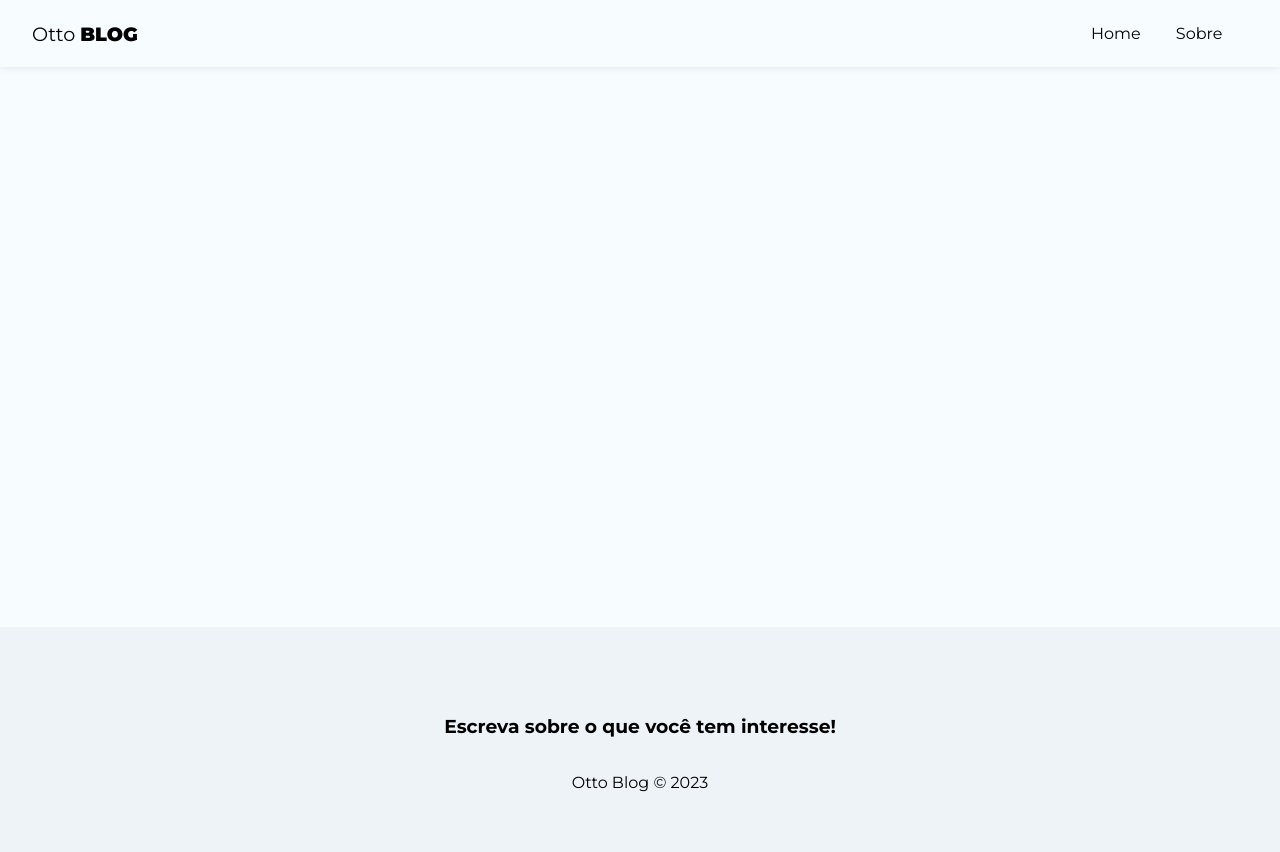
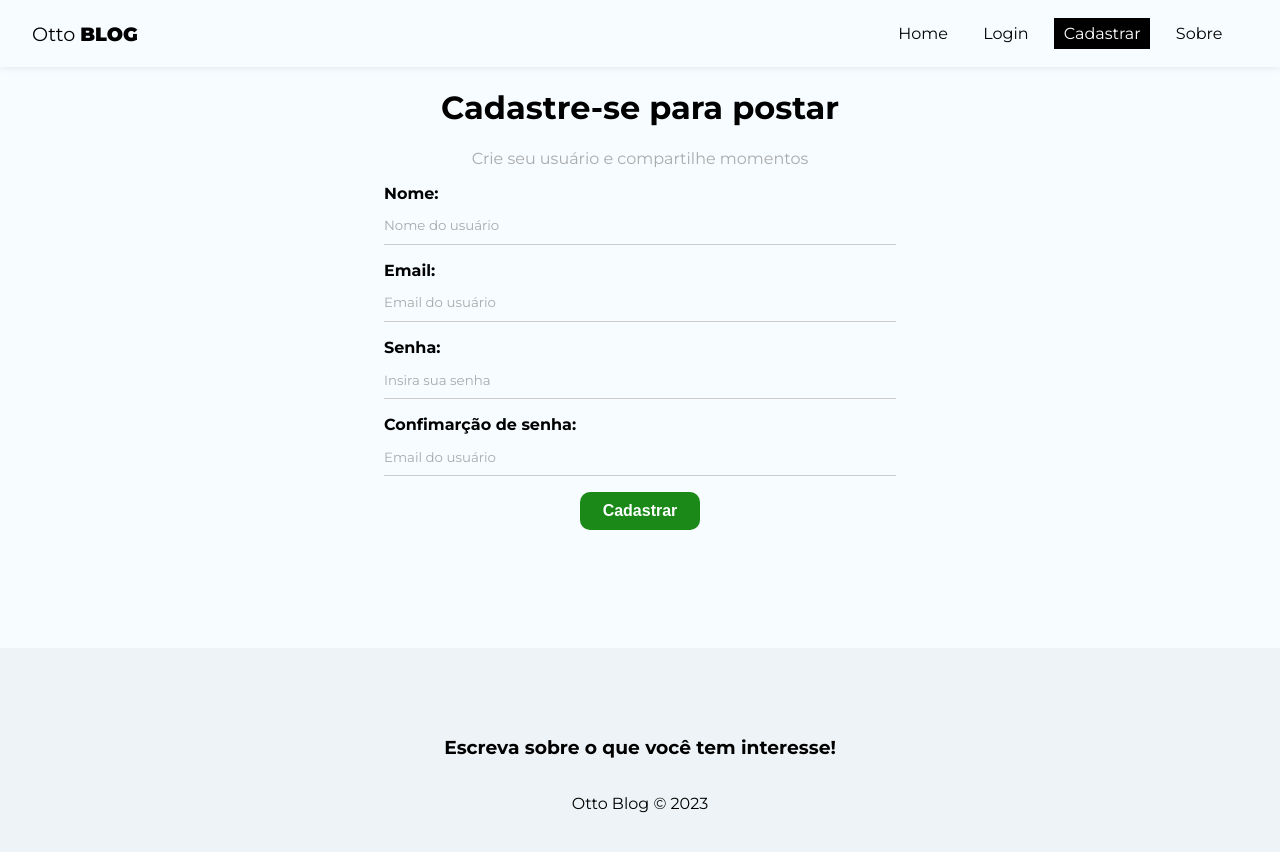
Before and after one commit to othongonzaga/OttoBlog, a React (Create React App) app in the folder ottoblog/: page /register in a window 1280 px wide. Shown: the top 852 px of the page. Built offline with nearby package versions, Linux system fonts and the light colour scheme.

Commit message:
Adicionando algumas rotas e fazendo o formulário de cadastro

```diff
--- a/ottoblog/src/App.js
+++ b/ottoblog/src/App.js
@@ -6,6 +6,8 @@
 import About from './pages/About/About';
 import Navbar from './components/Navbar';
 import Footer from './components/Footer';
+import Login from './pages/Login/Login';
+import Register from './pages/Register/Register';
 
 function App() {
   return (
@@ -16,6 +18,8 @@
           <Routes>
             <Route path="/" element={<Home />}/>
             <Route path='/about' element={<About />}/>
+            <Route path="/login" element={<Login />}/>
+            <Route path='/register' element={<Register />}/>
           </Routes>
         </div>
       <Footer/>
--- a/ottoblog/src/components/Navbar.js
+++ b/ottoblog/src/components/Navbar.js
@@ -13,6 +13,12 @@
                 <NavLink to ='/' className={({isActive}) => (isActive ? styles.active : "")}>Home</NavLink>
             </li>
             <li>
+                <NavLink to ='/login' className={({isActive}) => (isActive ? styles.active : "")}>Login</NavLink>
+            </li>
+            <li>
+                <NavLink to ='/register' className={({isActive}) => (isActive ? styles.active : "")}>Cadastrar</NavLink>
+            </li>
+            <li>
                 <NavLink to ='/about' className={({isActive}) => (isActive ? styles.active : "")}>Sobre</NavLink>
             </li>
         </ul>
--- /dev/null
+++ b/ottoblog/src/pages/Login/Login.js
@@ -0,0 +1,10 @@
+import React from 'react'
+import styles from './Login.module.css'
+
+const Login = () => {
+  return (
+    <h1>Login</h1>
+  )
+}
+
+export default Login
--- /dev/null
+++ b/ottoblog/src/pages/Register/Register.js
@@ -0,0 +1,65 @@
+import React from 'react'
+import styles from './Register.module.css'
+
+import { useState, useEffect } from 'react'
+
+const Register = () => {
+    const [displayName, setDisplayName] = useState("")
+    const [email, setEmail] = useState("")
+    const [password, setPassword] = useState("")
+    const [confirmPassword, setConfirmPassword] = useState("")
+    const [error, setError] = useState("")
+
+    const handleSubmit = (e) => {
+        e.preventDefault()
+
+        setError("")
+
+        const user = {
+            displayName,
+            email,
+            password
+        }
+
+        if(password !== confirmPassword) {
+            setError("As senhas não estão iguais")
+            return
+        }
+    }
+
+  return (
+    <div className={styles.register}>
+        <h1>Cadastre-se para postar</h1>
+        <p>Crie seu usuário e compartilhe momentos</p>
+        <form onSubmit={handleSubmit}>
+            <label htmlFor="">
+                <span>Nome:</span>
+                <input type="text" name="displayName" required id="" placeholder='Nome do usuário' value={displayName}
+                onChange={(e) => setDisplayName(e.target.value)}/>
+
+            </label>
+            <label htmlFor="">
+                <span>Email:</span>
+                <input type="email" name="email" id="" required placeholder="Email do usuário" value={email}
+                onChange={(e) => setEmail(e.target.value)}/>
+            </label>
+            <label htmlFor="">
+                <span>Senha:</span>
+                <input type="password" name="password" id="" required placeholder="Insira sua senha" value={password}
+                onChange={(e) => setPassword(e.target.value)}/>
+            </label>
+            <label htmlFor="">
+                <span>Confimarção de senha:</span>
+                <input type="password" name="ConfirmpPassword" id="" required placeholder="Email do usuário" value={confirmPassword}
+                onChange={(e) => setConfirmPassword(e.target.value)}/>
+            </label>
+
+            <button type="submit" className='btn'>Cadastrar</button>
+
+            {error && <p className="error">{error}</p>}
+        </form>
+    </div>
+  )
+}
+
+export default Register
--- /dev/null
+++ b/ottoblog/src/pages/Register/Register.module.css
@@ -0,0 +1,7 @@
+.register {
+    text-align: center;
+}
+
+.register p {
+color: #aaa;
+}
```
Also changed, not shown: ottoblog/src/pages/Login/Login.module.css (added).
